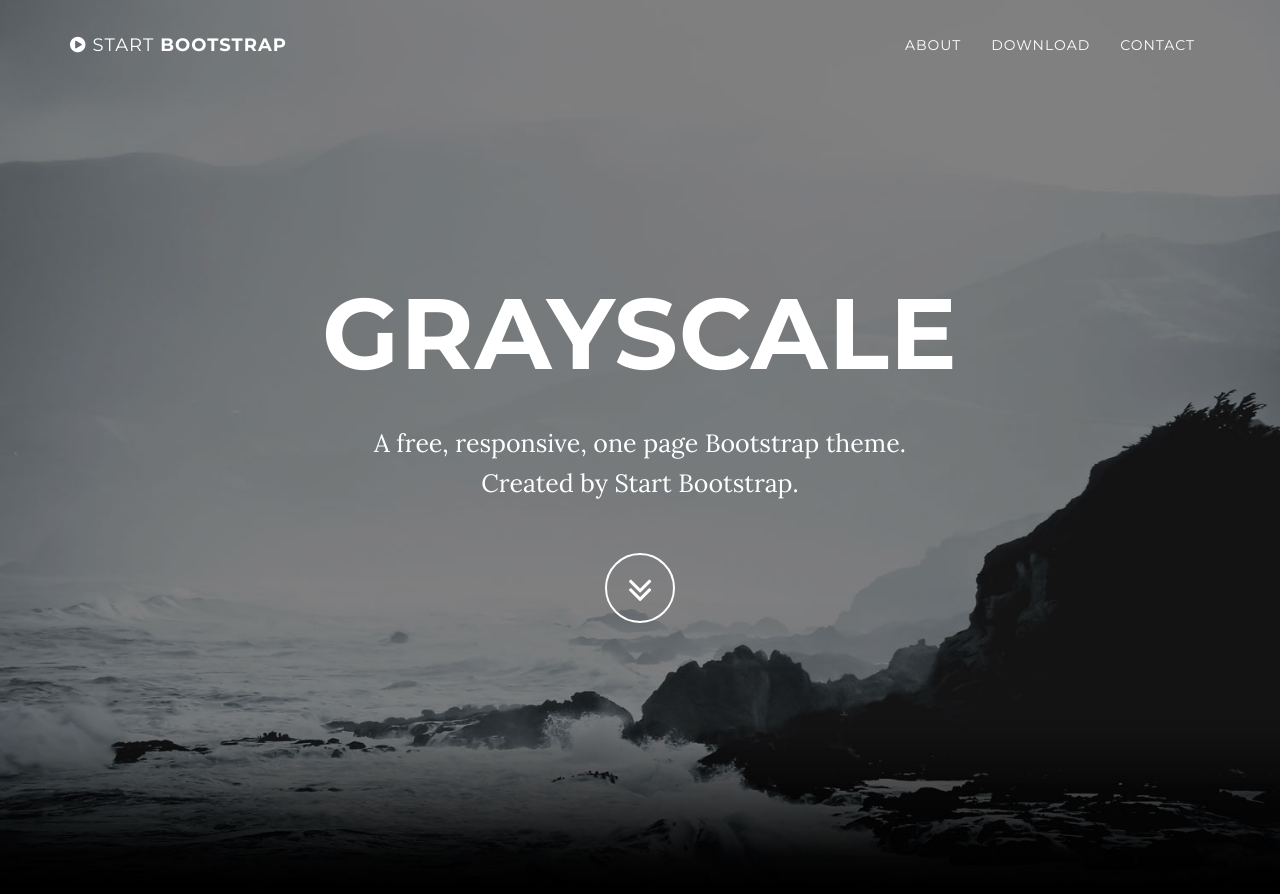
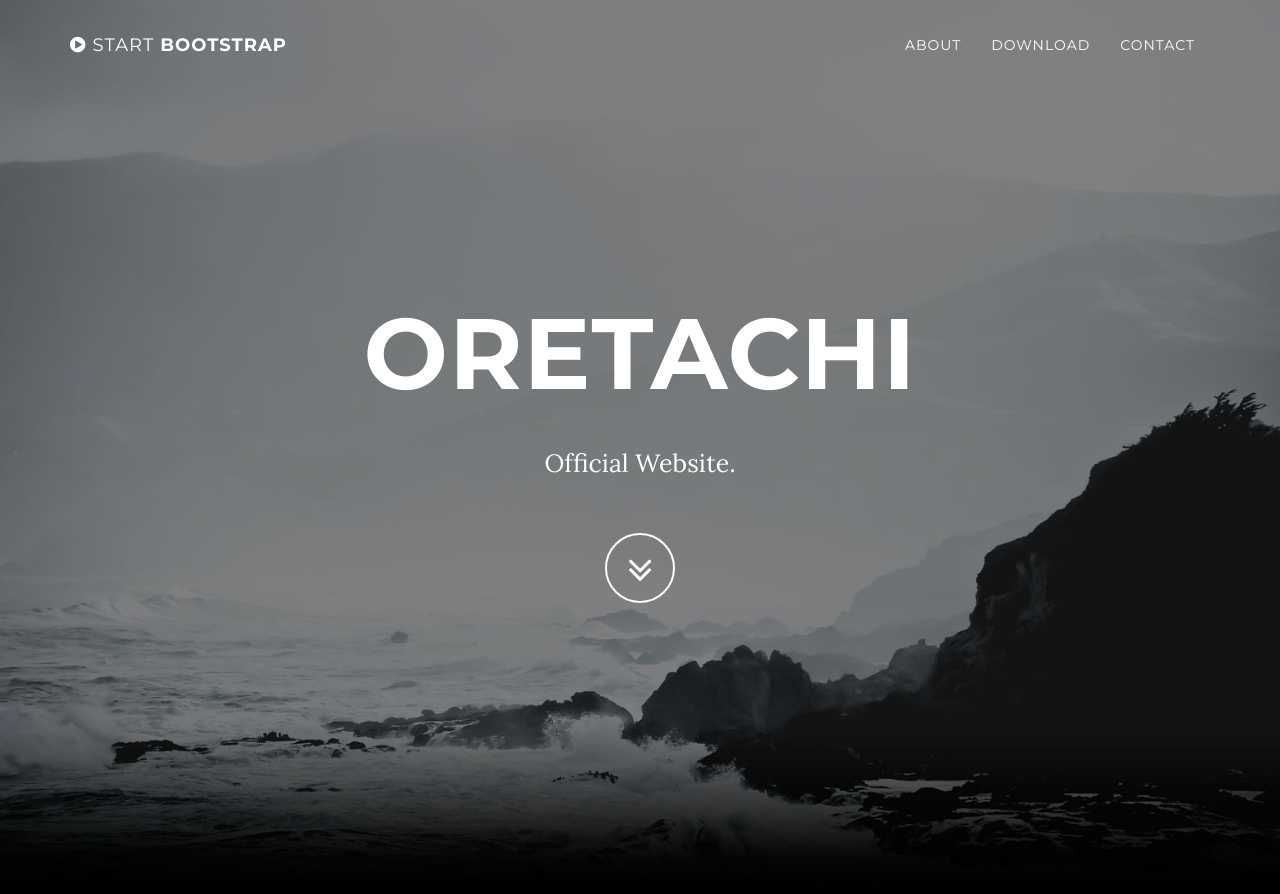
Before and after one commit to oretachi/oretachi.github.io, a Jekyll site: the page built from index.html, in a window 1280 px wide and 900 px high. Shown: the top 894 px of the window. Built offline with Jekyll 4.4.1, drawn with Linux system fonts in a browser that asks for light colours.

Commit message:
Updated header.html

```diff
--- a/_includes/header.html
+++ b/_includes/header.html
@@ -4,8 +4,8 @@
             <div class="container">
                 <div class="row">
                     <div class="col-md-8 col-md-offset-2">
-                        <h1 class="brand-heading">Grayscale</h1>
-                        <p class="intro-text">A free, responsive, one page Bootstrap theme.<br>Created by Start Bootstrap.</p>
+                        <h1 class="brand-heading">Oretachi</h1>
+                        <p class="intro-text">Official Website.</p>
                         <a href="#about" class="btn btn-circle page-scroll">
                             <i class="fa fa-angle-double-down animated"></i>
                         </a>
```
